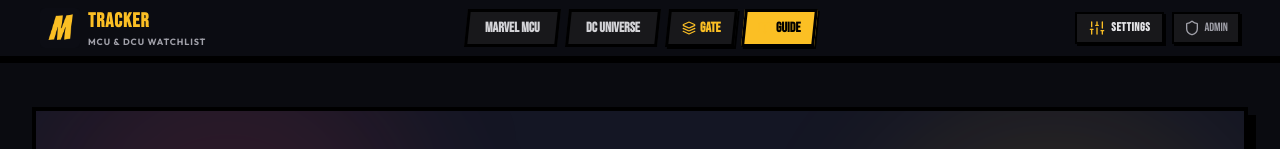
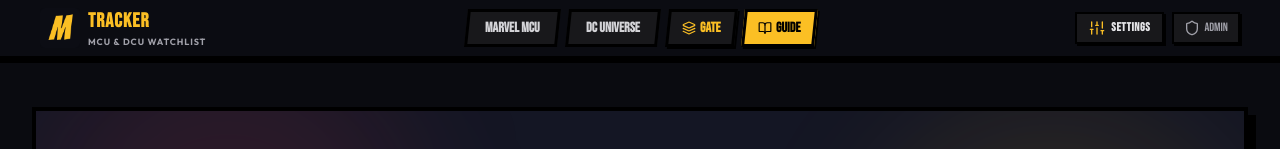
Before and after one commit to filipmoco0/multiverse-tracker, a Next.js app: page /guide in a window 1280 px wide. Shown: the top 149 px of the page. Built offline with nearby package versions, Linux system fonts and the light colour scheme; no server answers.

Commit message:
fix: make BookOpen guide icon black when active on yellow background in navbar

```diff
--- a/src/components/layout/Navbar.tsx
+++ b/src/components/layout/Navbar.tsx
@@ -128,7 +128,7 @@ export const Navbar: React.FC = () => {
               )}
               title="Trakt.tv & TMDB Setup Guide"
             >
-              <BookOpen className="w-3.5 h-3.5 skew-x-6 text-amber-400" />
+              <BookOpen className={clsx('w-3.5 h-3.5 skew-x-6', pathname?.startsWith('/guide') ? 'text-black' : 'text-amber-400')} />
               <span className="inline-block skew-x-6">Guide</span>
             </Link>
           </nav>
```
